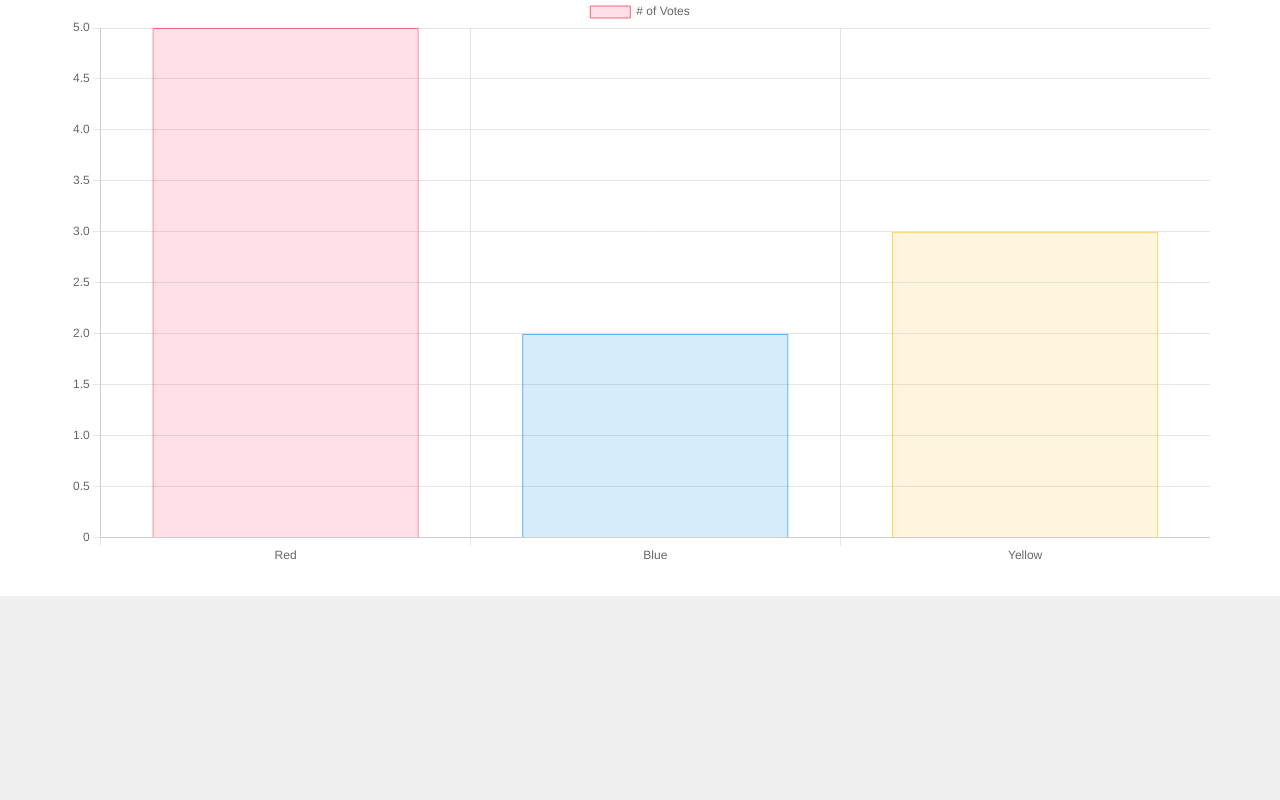
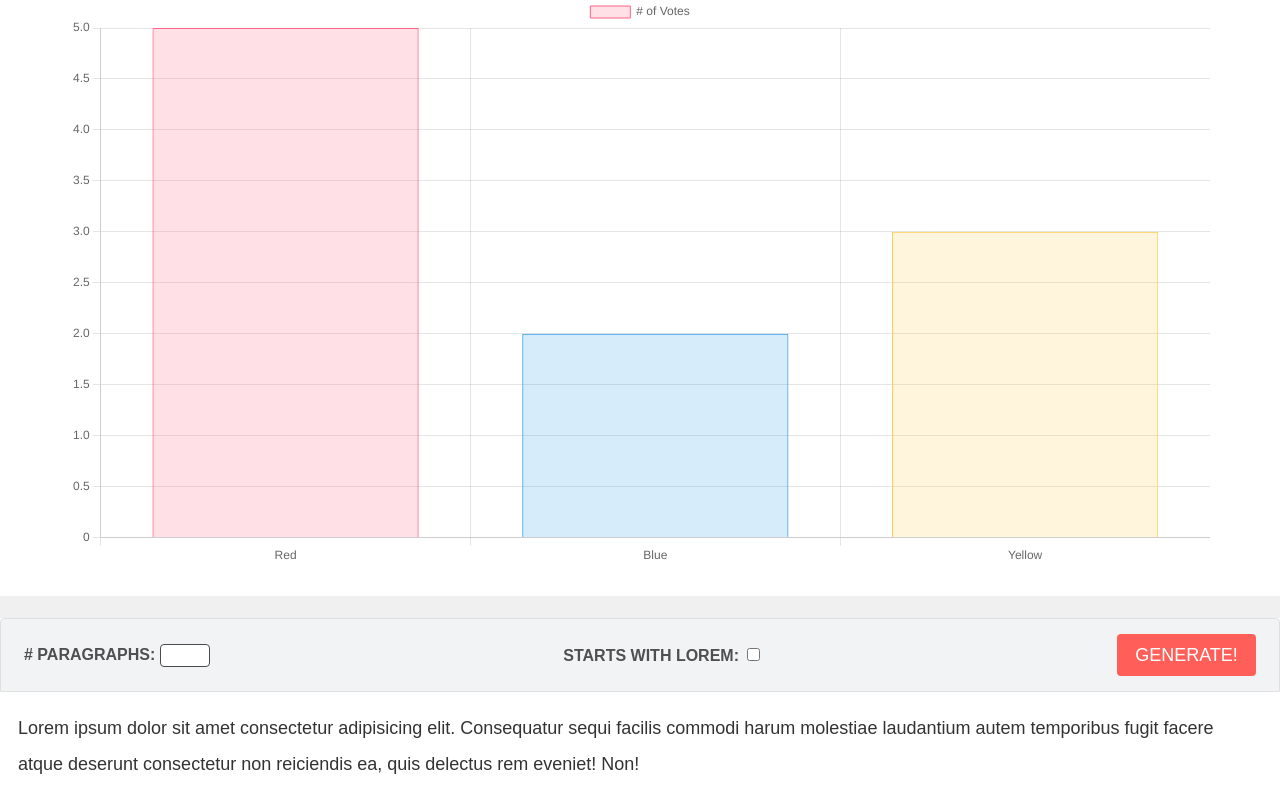
Before and after one commit to mateombar/lumu-test, a React app: page / in a window 1280 px wide. Shown: the part 222-1022 px from the top of the page. Before the commit the page ends 818 px from the top, so only its background shows below. Built offline with nearby package versions, Linux system fonts and the light colour scheme.

Commit message:
Paragraph Styles and Layout

```diff
--- a/src/components/App.jsx
+++ b/src/components/App.jsx
@@ -1,12 +1,14 @@
 import React from 'react';
 import {Header} from './Header';
 import {Graph} from './Graph';
+import {Paragraph} from './Paragraph';
 const App = () => {
     return (
         <>
             <Header/>
             <main>
                 <Graph/>
+                <Paragraph/>
             </main>
         </>
     )
--- a/src/components/Paragraph.jsx
+++ b/src/components/Paragraph.jsx
@@ -0,0 +1,26 @@
+import React from 'react';
+import './styles/Paragraph.css';
+export const Paragraph = () => {
+    return (
+        <section className="paragraph">
+            <form className="paragraph__options">
+                <div className="options__form">
+                    <label># PARAGRAPHS: </label>
+                    <input className="input__number" type="number" />
+                </div>
+                <div className="options__form">
+                    <label>STARTS WITH LOREM: </label>
+                    <input className="input__check" type="checkbox" name="lorem" id="lorem" />
+                </div>
+                <div className="options__form">
+                    <button className="input__button" type="submit">GENERATE!</button>
+                </div>
+            </form>
+            <article className="paragraph__text">
+                <p>
+                    Lorem ipsum dolor sit amet consectetur adipisicing elit. Consequatur sequi facilis commodi harum molestiae laudantium autem temporibus fugit facere atque deserunt consectetur non reiciendis ea, quis delectus rem eveniet! Non!
+                </p>
+            </article>
+        </section>
+    )
+}
--- /dev/null
+++ b/src/components/styles/Paragraph.css
@@ -0,0 +1,72 @@
+.paragraph {
+  width: 100%;
+  display: flex;
+  flex-direction: column;
+  background-color: #fff;
+  margin-top: 22px;
+  box-sizing: border-box;
+  overflow-x: hidden;
+}
+.paragraph .paragraph__options {
+  display: flex;
+  flex-direction: row;
+  align-items: center;
+  justify-content: space-between;
+  width: 100%;
+  padding: 10px 18px;
+  border-radius: 4px 4px 0 0;
+  background-color: #f1f3f5;
+  border: 1px solid #e0e0e0;
+  box-sizing: border-box;
+}
+.options__form {
+  padding: 5px;
+}
+.options__form input {
+  border: 1px solid #4a4b4c;
+  border-radius: 4px;
+  background-color: #fff;
+  padding: 3px;
+}
+.options__form label {
+  color: #4f4f4f;
+  font-family: Arial;
+  font-size: 16px;
+  font-weight: 700;
+  line-height: 18px;
+}
+.options__form .input__number {
+  width: 50px;
+}
+.options__form .input__button {
+  text-align: center;
+  padding: 5px 10px;
+  border-radius: 4px;
+  background-color: #ff5f58;
+  color: #fff;
+  font-family: Arial;
+  font-size: 18px;
+  line-height: 20px;
+  text-align: center;
+}
+.paragraph .paragraph__text {
+  padding: 18px;
+}
+.paragraph .paragraph__text p {
+  color: #333;
+  font-family: Arial;
+  font-size: 18px;
+  line-height: 36px;
+}
+@media screen and (min-width: 1200px) {
+  .paragraph .paragraph__container {
+    max-width: 1200px;
+    padding: 20px;
+  }
+}
+@media screen and (min-width: 500px) {
+  .options__form .input__button {
+    height: 42px;
+    width: 139px;
+  }
+}
```
